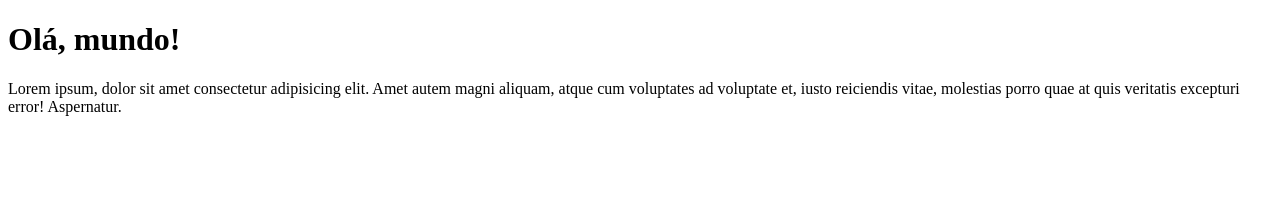
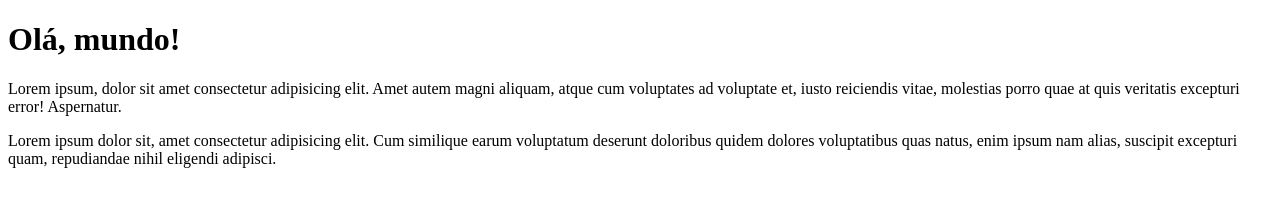
Before and after one commit to Pedroselecto/Ola-Mundo, a plain HTML site: page site exemplo/index.html in a window 1280 px wide. Drawn offline with Linux system fonts and the light colour scheme.

Commit message:
Adicionei um paragrafo de Lorem

```diff
--- a/site exemplo/index.html
+++ b/site exemplo/index.html
@@ -7,6 +7,7 @@
 </head>
 <body>
     <h1>Olá, mundo!</h1>
-<p>Lorem ipsum, dolor sit amet consectetur adipisicing elit. Amet autem magni aliquam, atque cum voluptates ad voluptate et, iusto reiciendis vitae, molestias porro quae at quis veritatis excepturi error! Aspernatur.</p>
+    <p>Lorem ipsum, dolor sit amet consectetur adipisicing elit. Amet autem magni aliquam, atque cum voluptates ad voluptate et, iusto reiciendis vitae, molestias porro quae at quis veritatis excepturi error! Aspernatur.</p>
+    <p>Lorem ipsum dolor sit, amet consectetur adipisicing elit. Cum similique earum voluptatum deserunt doloribus quidem dolores voluptatibus quas natus, enim ipsum nam alias, suscipit excepturi quam, repudiandae nihil eligendi adipisci.</p>
 </body>
 </html>
```
